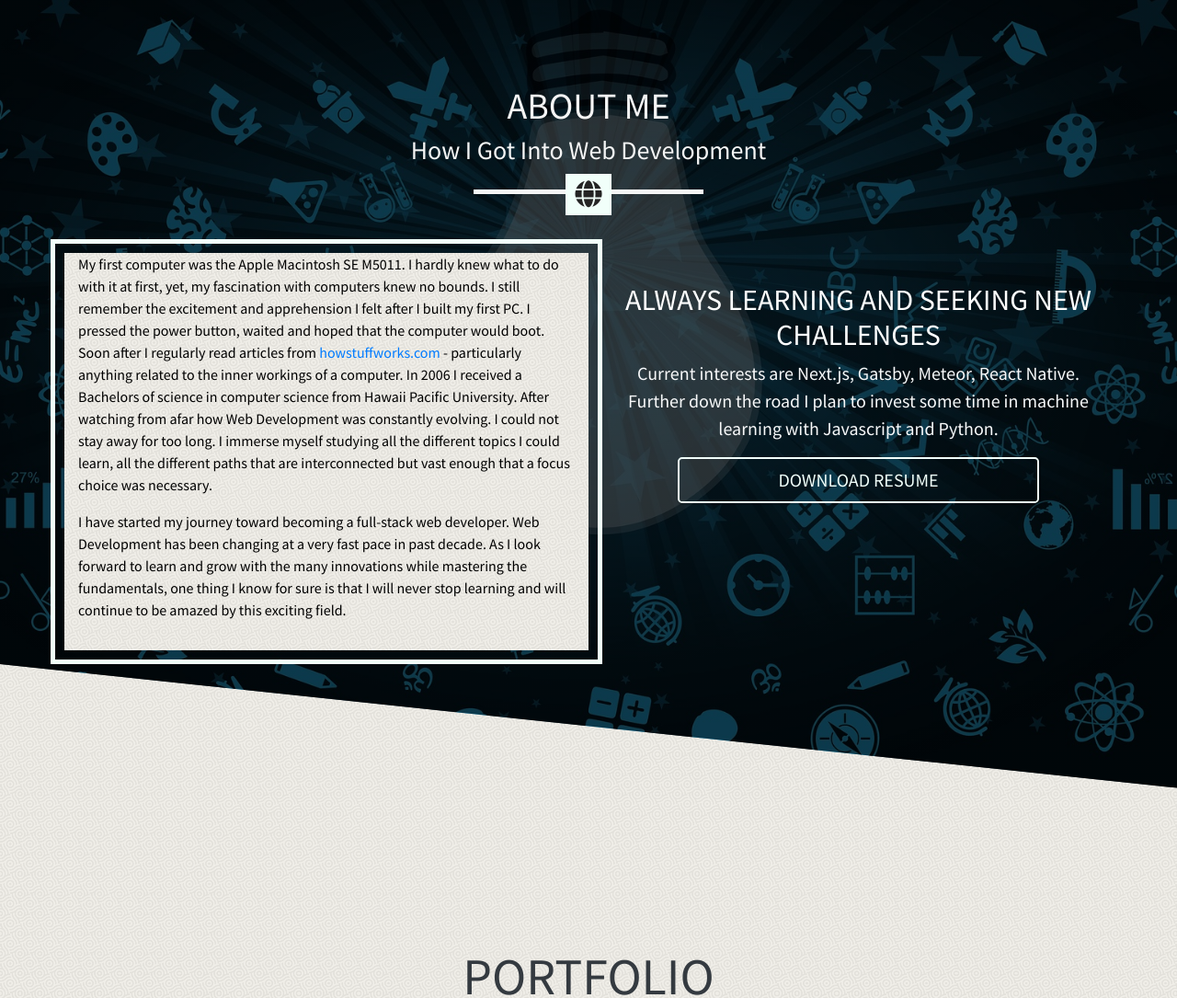
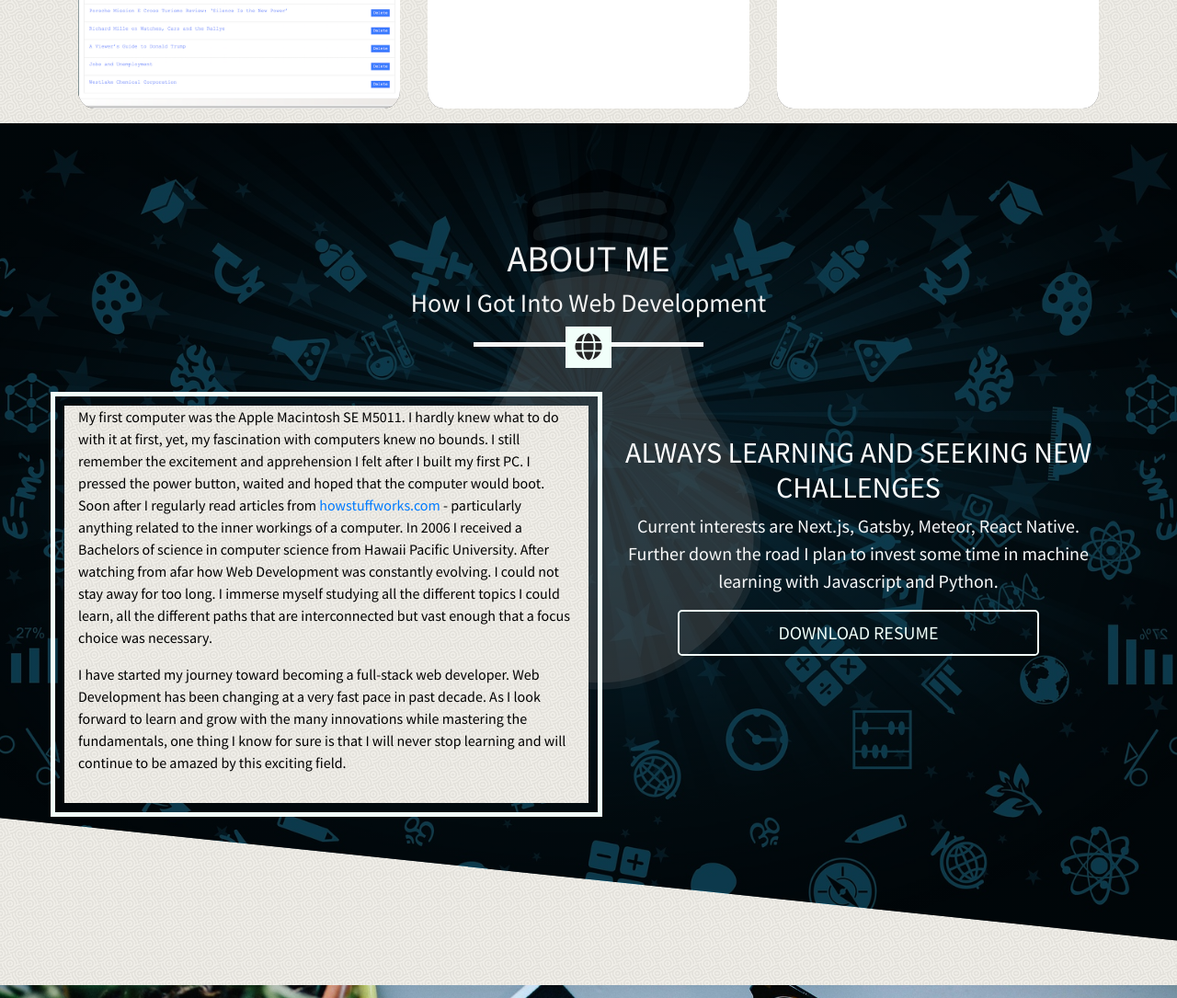
Before and after one commit to stanlouis/Bootstrap-Portfolio, a plain HTML site: page index.html in a window 1280 px wide. Shown: the part 1715-2800 px from the top of the page at 92% size. Drawn offline with nearby package versions, Linux system fonts and the light colour scheme.

Commit message:
Remove skills section.

```diff
--- a/assets/css/style.css
+++ b/assets/css/style.css
@@ -1,9 +1,16 @@
 @import url('https://fonts.googleapis.com/css?family=Source+Sans+Pro');
+
+html {
+  position: relative;
+  min-height: 100%;
+}
 
 body {
   background-image: url(../images/subtle_white_mini_waves.png);
   font-family: 'Source Sans Pro', sans-serif;
-  margin-top: 75px;
+  /* Margin bottom by footer height */
+  margin-bottom: 60px;
+  /* margin-top: 73px; */
 }
 
 section {
@@ -67,8 +74,11 @@ section {
 
 /* Banner styles
 -------------------------------------------------- */
+#carousel {
+  min-height: 90vh;
+}
 .carousel-inner {
-  min-height: 100vh;
+  min-height: 90vh;
 }
 .item-1,
 .item-2,
@@ -140,30 +150,6 @@ section {
 
 /* Sticky footer styles
 -------------------------------------------------- */
-
-html {
-  position: relative;
-  min-height: 100%;
-}
-
-body {
-  /* Margin bottom by footer height */
-  margin-bottom: 60px;
-}
-
-.footer {
-  position: absolute;
-  bottom: 0;
-  width: 100%;
-  /* Set the fixed height of the footer here */
-  height: 60px;
-  /* Vertically center the text there */
-  background-color: #f5f5f5;
-}
-
-/* Custom page CSS
--------------------------------------------------- */
-
 .footer > .container {
   padding-right: 15px;
   padding-left: 15px;
@@ -176,20 +162,22 @@ body {
 }
 
 .footer-icons a:hover {
-  color: #55A1EC;
+  color: #55a1ec;
 }
 
 .footer-icons {
   margin-bottom: 0;
 }
 
-/* Skills section
--------------------------------------------------- */
-#skills {
-  height: 100vh;
+.footer {
+  position: absolute;
+  bottom: 0;
+  width: 100%;
+  /* Set the fixed height of the footer here */
+  height: 60px;
+  /* Vertically center the text there */
+  background-color: #f5f5f5;
 }
-
-
 
 /* About section
 -------------------------------------------------- */
@@ -204,7 +192,7 @@ body {
 }
 
 #about {
-  min-height: 90vh;
+  min-height: 100vh;
   background: linear-gradient(rgba(0, 0, 0, 0.7), rgba(0, 0, 0, 0.7)),
     url(../images/learning.jpg) center/cover fixed no-repeat;
   color: white;
@@ -237,7 +225,9 @@ body {
   color: black;
 }
 
-.about-story a:hover, a:active, a:visited {
+.about-story a:hover,
+a:active,
+a:visited {
   color: inherit;
 }
 .about-text {
@@ -273,7 +263,8 @@ body {
   transform: translate(-50%, -50%);
   font-size: 4rem;
   color: #f1f1f1;
-  transition: margin 2s ease-in-out, color 0.5s ease-in-out, opacity 0.75s ease-in-out;
+  transition: margin 2s ease-in-out, color 0.5s ease-in-out,
+    opacity 0.75s ease-in-out;
   margin-top: -50%;
   opacity: 0;
 }
@@ -285,14 +276,13 @@ body {
 .img-container:hover .search-link {
   margin-top: 0;
   opacity: 1;
-
 }
 
 /* Contact section
 -------------------------------------------------- */
 
 #contact {
-  background: url('../images/contact.jpg')center/cover fixed no-repeat;
+  background: url('../images/contact.jpg') center/cover fixed no-repeat;
   min-height: 90vh;
 }
 
@@ -306,7 +296,7 @@ body {
 }
 
 #contact .card-header {
-  color: #f1fffa
+  color: #f1fffa;
 }
 
 #contact .input-group-text {
--- a/index.html
+++ b/index.html
@@ -20,8 +20,8 @@
   <body>
     <header id="header">
       <!-- Fixed navbar -->
-      <nav class="navbar navbar-expand-md navbar-custom navbar-light fixed-top">
-        <a href="/" class="navbar-brand">STANLEY LOUIS</a>
+      <nav class="navbar navbar-expand-lg navbar-custom navbar-light fixed-top">
+        <a href="/" class="navbar-brand text-uppercase">stanley</a>
         <button
           class="navbar-toggler custom-toggler"
           type="button"
@@ -39,13 +39,10 @@
               <a class="nav-link" href="#header">Home</a>
             </li>
             <li class="nav-item">
-              <a class="nav-link" href="#skills">Skills</a>
+              <a class="nav-link" href="#portfolio">Portfolio</a>
             </li>
             <li class="nav-item">
               <a class="nav-link" href="#about">About</a>
-            </li>
-            <li class="nav-item">
-              <a class="nav-link" href="#portfolio">Portfolio</a>
             </li>
             <li class="nav-item">
               <a class="nav-link" href="#contact">Contact</a>
@@ -56,8 +53,9 @@
     </header>
 
     <!-- Begin page content -->
-    <div class="container-fluid mt-5 #carousel">
     <!-- section carousel -->
+    <section id="carousel">
+      <div class="container-fluid">
         <div class="row">
           <div class="col no-padding">
             <div id="demo-slider" class="carousel slide" data-ride="carousel">
@@ -125,177 +123,10 @@
           </div>
         </div>
       </div>
-    <!-- end section carousel -->
-    <!--skills section-->
-
-    <section id="skills" class="pb-5 my-0">
-      <img
-        src="./assets/images/skills.jpg"
-        alt=""
-        class="img-fluid"
-      />
-      <div class="container">
-        <!--     title-->
-        <div class="row title mb-5">
-          <div class="col text-center">
-            <h1 class="text-uppercase">skills</h1>
-            <h3 class="text-capitalize text-muted">Progressive Mastery</h3>
-            <a href="#" class="mb-0"><i class="fas fa-book-reader"></i></a>
-            <div class="title-underline"></div>
-          </div>
-        </div>
-        <!--      end of title-->
-
-        <div class="row">
-          <div class="col">
-            <div class="bar my-3">
-              <h5
-                class="text-dark text-uppercase d-flex justify-content-between"
-              >
-                html<span>90%</span>
-              </h5>
-              <div class="progress bg-light">
-                <div
-                  class="progress-bar bg-secondary"
-                  role="progressbar"
-                  style="width: 90%;"
-                  aria-valuenow="25"
-                  aria-valuemin="0"
-                  aria-valuemax="100"
-                >
-                  90%
-                </div>
-              </div>
-            </div>
-
-            <div class="bar my-3">
-              <h5
-                class="text-dark text-uppercase d-flex justify-content-between"
-              >
-                css<span>70%</span>
-              </h5>
-              <div class="progress bg-light">
-                <div
-                  class="progress-bar bg-secondary"
-                  role="progressbar"
-                  style="width: 70%;"
-                  aria-valuenow="25"
-                  aria-valuemin="0"
-                  aria-valuemax="100"
-                >
-                  70%
-                </div>
-              </div>
-            </div>
-
-            <div class="bar my-3">
-              <h5
-                class="text-dark text-uppercase d-flex justify-content-between"
-              >
-                javascript<span>75%</span>
-              </h5>
-              <div class="progress bg-light">
-                <div
-                  class="progress-bar bg-secondary"
-                  role="progressbar"
-                  style="width: 75%;"
-                  aria-valuenow="25"
-                  aria-valuemin="0"
-                  aria-valuemax="100"
-                >
-                  75%
-                </div>
-              </div>
-            </div>
-
-            <div class="bar my-3">
-              <h5
-                class="text-dark text-uppercase d-flex justify-content-between"
-              >
-                react<span>80%</span>
-              </h5>
-              <div class="progress bg-light">
-                <div
-                  class="progress-bar bg-secondary"
-                  role="progressbar"
-                  style="width: 80%;"
-                  aria-valuenow="25"
-                  aria-valuemin="0"
-                  aria-valuemax="100"
-                >
-                  80%
-                </div>
-              </div>
-            </div>
-          </div>
-        </div>
-      </div>
     </section>
 
-    <!--end of skills section-->
-    <!-- About Me section -->
-    <section id="about" class="px-3 my-0">
-      <div class="container pt-2">
-        <div class="row title mb-5">
-          <div class="col text-center">
-            <h1 class="text-uppercase mt-5">About Me</h1>
-            <h3 class="text-capitalize">How I got into Web Development</h3>
-            <a href="#" class="mb-0"><i class="fas fa-globe"></i></a>
-            <div class="title-underline"></div>
-          </div>
-        </div>
-        <div class="row mb-5">
-          <div
-            class="col-md-6 mt-3 d-flex flex-column justify-content-center about-story"
-          >
-            <p class="mt-0">
-              My first computer was the Apple Macintosh SE M5011. I hardly knew
-              what to do with it at first, yet, my fascination with computers
-              knew no bounds. I still remember the excitement and apprehension I
-              felt after I built my first PC. I pressed the power button, waited
-              and hoped that the computer would boot. Soon after I regularly
-              read articles from
-              <a
-                href="https://electronics.howstuffworks.com/tech"
-                target="_blank"
-                >howstuffworks.com</a
-              >
-              - particularly anything related to the inner workings of a
-              computer. In 2006 I received a Bachelors of science in computer
-              science from Hawaii Pacific University. After watching from afar
-              how Web Development was constantly evolving. I could not stay away
-              for too long. I immerse myself studying all the different topics I
-              could learn, all the different paths that are interconnected but
-              vast enough that a focus choice was necessary.
-            </p>
-            <p>
-              I have started my journey toward becoming a full-stack web
-              developer. Web Development has been changing at a very fast pace
-              in past decade. As I look forward to learn and grow with the many
-              innovations while mastering the fundamentals, one thing I know for
-              sure is that I will never stop learning and will continue to be
-              amazed by this exciting field.
-            </p>
-          </div>
-          <div class="col-md-6 py-5 about-text text-center">
-            <h2 class="text-uppercase">
-              Always learning and seeking new challenges
-            </h2>
-            <p class="lead text-light">
-              Current interests are Next.js, Gatsby, Meteor, React Native.
-              Further down the road I plan to invest some time in machine
-              learning with Javascript and Python.
-            </p>
-            <a
-              href="#"
-              class="btn btn-lg d-block w-75 mx-auto text-uppercase mb-5"
-              >download resume</a
-            >
-          </div>
-        </div>
-      </div>
-    </section>
-    <!-- End about section -->
+    <!-- end section carousel -->
+
     <!-- PortFolio Section -->
     <section id="portfolio">
       <div class="container">
@@ -417,6 +248,69 @@
       </div>
     </section>
     <!-- end of PortFolio Section -->
+    <!-- About Me section -->
+    <section id="about">
+      <div class="container">
+        <div class="row title mb-5">
+          <div class="col text-center">
+            <h1 class="text-uppercase mt-5">About Me</h1>
+            <h3 class="text-capitalize">How I got into Web Development</h3>
+            <a href="#" class="mb-0"><i class="fas fa-globe"></i></a>
+            <div class="title-underline"></div>
+          </div>
+        </div>
+        <div class="row mb-5">
+          <div
+            class="col-md-6 mt-3 d-flex flex-column justify-content-center about-story"
+          >
+            <p class="mt-0">
+              My first computer was the Apple Macintosh SE M5011. I hardly knew
+              what to do with it at first, yet, my fascination with computers
+              knew no bounds. I still remember the excitement and apprehension I
+              felt after I built my first PC. I pressed the power button, waited
+              and hoped that the computer would boot. Soon after I regularly
+              read articles from
+              <a
+                href="https://electronics.howstuffworks.com/tech"
+                target="_blank"
+                >howstuffworks.com</a
+              >
+              - particularly anything related to the inner workings of a
+              computer. In 2006 I received a Bachelors of science in computer
+              science from Hawaii Pacific University. After watching from afar
+              how Web Development was constantly evolving. I could not stay away
+              for too long. I immerse myself studying all the different topics I
+              could learn, all the different paths that are interconnected but
+              vast enough that a focus choice was necessary.
+            </p>
+            <p>
+              I have started my journey toward becoming a full-stack web
+              developer. Web Development has been changing at a very fast pace
+              in past decade. As I look forward to learn and grow with the many
+              innovations while mastering the fundamentals, one thing I know for
+              sure is that I will never stop learning and will continue to be
+              amazed by this exciting field.
+            </p>
+          </div>
+          <div class="col-md-6 py-5 about-text text-center">
+            <h2 class="text-uppercase">
+              Always learning and seeking new challenges
+            </h2>
+            <p class="lead text-light">
+              Current interests are Next.js, Gatsby, Meteor, React Native.
+              Further down the road I plan to invest some time in machine
+              learning with Javascript and Python.
+            </p>
+            <a
+              href="#"
+              class="btn btn-lg d-block w-75 mx-auto text-uppercase mb-5"
+              >download resume</a
+            >
+          </div>
+        </div>
+      </div>
+    </section>
+    <!-- End about section -->
     <!-- Contact Section -->
     <section id="contact">
       <div class="container">
```
Lines whose indentation alone changed are shown as unchanged.
